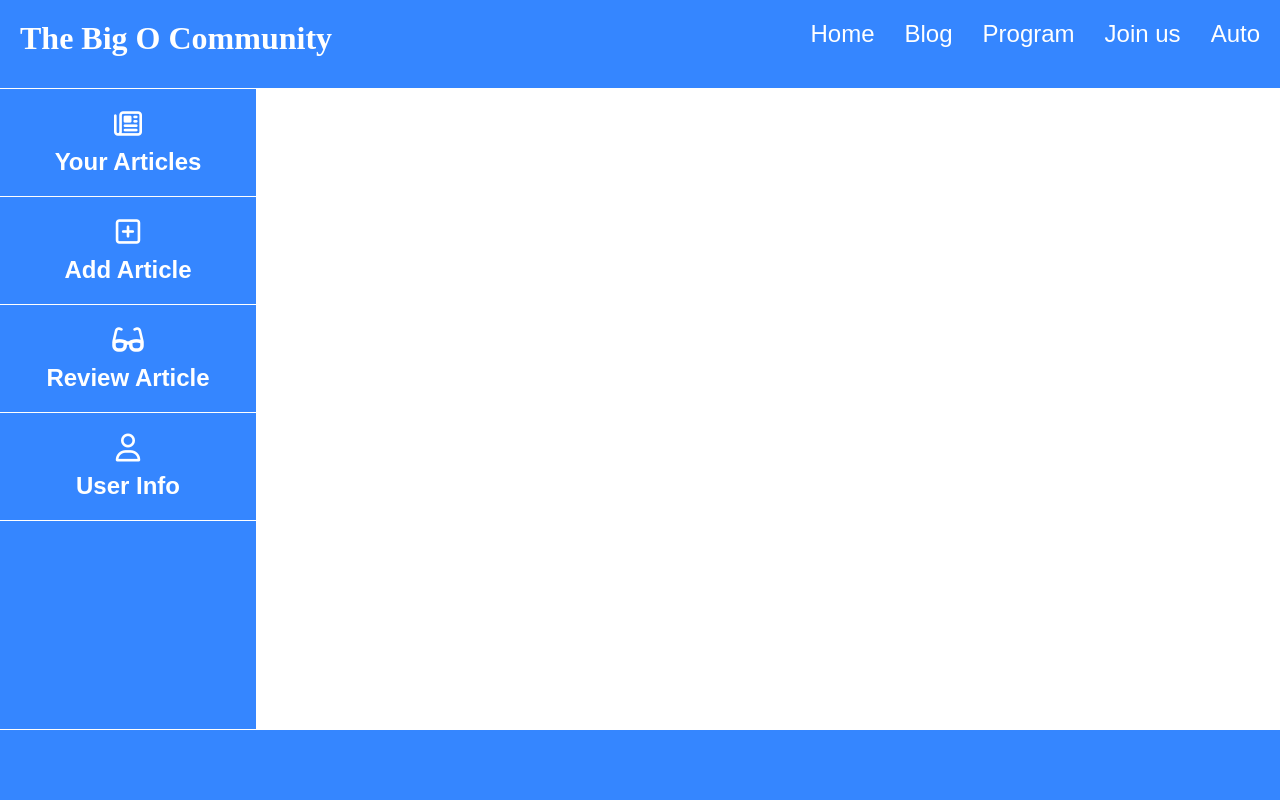
After one commit to aayushjoshi2709/the_big_O_community, a Django app: page /dashboard in a window 1280 px wide. The commit adds this page. Run offline with Django 4.2, Linux system fonts and the light colour scheme.

Commit message:
added dashboard base design and changed footer in base.html

```diff
--- /dev/null
+++ b/community_web_application/static/community_web_application/css/dashboard.css
@@ -0,0 +1,65 @@
+body{
+    display: flex;
+    flex-direction: column;
+    flex: 1;
+    min-height: 100vh;
+}
+.header{
+    width: calc(100% - 40px);
+}
+.header-links-container{
+    margin-bottom: 20px;
+}
+.wave-section{
+    display: none;
+}
+.container{
+    display: flex;
+    flex: 1;
+    font-family: Arial, Helvetica, sans-serif;
+}
+.sidebar{
+    flex:1;
+    background-color: #3586ff;
+    color: white;
+    margin: 1px 0px;
+}
+.sidebar li{
+    padding: 20px 20px;
+    font-size: 28px;
+    font-weight: bold;
+    border-bottom: 1px solid white;
+}
+.sidebar li div{
+    display: flex;
+    flex-direction: row;
+    justify-content: space-between;
+}
+@media (max-width:1310px) {
+    .sidebar li div {
+        flex-direction: column-reverse;
+        justify-content: center;
+        align-items: center;
+    }
+    .sidebar-headings{
+        font-size: 24px;
+        margin-top: 10px;
+        text-align: center;
+    }
+    .sidebar li div{
+        justify-content: center;
+    }
+}
+@media (max-width:425px) {
+    .sidebar-headings{
+        display: none;
+    }
+}
+.display{
+    flex:4;
+}
+.footer{
+    height: 70px;
+    margin: 0;
+    padding: 0;
+}
--- /dev/null
+++ b/community_web_application/templates/community_web_application/dashboard.html
@@ -0,0 +1,44 @@
+{% extends 'base.html' %} {% load static %} {% block css_files %}
+<link
+  rel="stylesheet"
+  type="text/css"
+  href="{%static 'community_web_application/css/dashboard.css'%}"
+/>
+{%block dashboard_elements_css%}
+{%endblock%}
+{% endblock %} {% block title %} Dashboard {% endblock %} {% block content %}
+<div class="container">
+  <aside class="sidebar">
+    <ul>
+      <li>
+        <div>
+          <span class="sidebar-headings"> Your Articles </span>
+          <i class="fa-regular fa-newspaper"></i>
+        </div>
+      </li>
+      <li>
+        <div>
+          <span class="sidebar-headings"> Add Article </span>
+          <i class="fa-regular fa-square-plus"></i>
+        </div>
+      </li>
+      <li>
+        <div>
+          <span class="sidebar-headings"> Review Article </span>
+          <i class="fa-solid fa-glasses"></i>
+        </div>
+      </li>
+      <li>
+        <div>
+          <span class="sidebar-headings"> User Info </span>
+          <i class="fa-regular fa-user"></i>
+        </div>
+      </li>
+    </ul>
+  </aside>
+  <main class="display">
+    {%block dashboard_display%}
+    {%endblock%}
+  </main>
+</div>
+{% endblock %}
--- a/community_web_application/urls.py
+++ b/community_web_application/urls.py
@@ -8,4 +8,5 @@ urlpatterns = [
     path("user/login", views.login, name="Sign In"),
     path("user/register", views.signup_page, name="Join Us"),
     path("user",views.user_actions, name="User_Actions"),
+    path("dashboard", views.show_dashboard, name="Dashboad_Index")
 ]
--- a/community_web_application/views.py
+++ b/community_web_application/views.py
@@ -34,6 +34,8 @@ def signup_page(request):
     registration_form = RegistrationFrom()
     return render(request,"community_web_application/user/register.html",{"registration_form":registration_form})
 
+def show_dashboard(request):
+    return render(request, "community_web_application/dashboard.html")
 
 def user_actions(request):
     pass
--- a/static/base.css
+++ b/static/base.css
@@ -30,8 +30,9 @@
 .footer {
   margin-top: 3rem;
   height: 300px;
+  background-color: #3586ff;
 }
-.footer.wave-section .wave {
+.footer .wave-section .wave {
   top: 0;
   transform: rotate(180deg);
 }
--- a/templates/base.html
+++ b/templates/base.html
@@ -35,8 +35,8 @@
       <div class="wave wave4"></div>
     </div>
     {% block content %} {% endblock %}
-    <footer>
-      <section class="footer wave-section">
+    <footer class="footer">
+      <section class="wave-section">
         <div class="wave wave1"></div>
         <div class="wave wave2"></div>
         <div class="wave wave3"></div>
```
